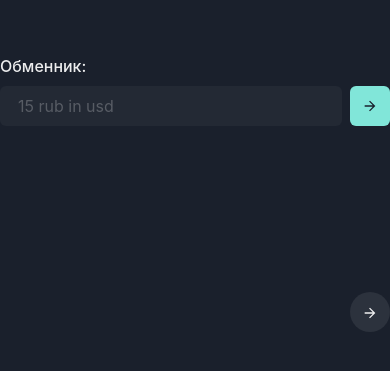
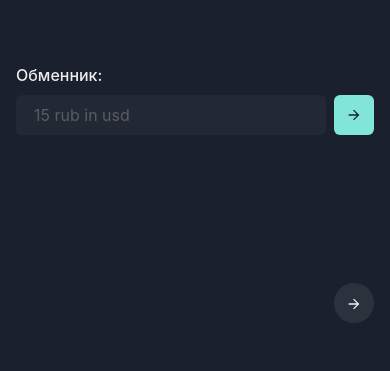
Before and after one commit to BaltsevichDanil/exchange_rate_sputnik, a React (Vite) app: page / in a window 390 px wide. Shown: the part 229-600 px from the top of the page. Built offline with nearby package versions, Linux system fonts and the light colour scheme; no server answers.

Commit message:
refactor: add some responsive to compnents

```diff
--- a/src/components/exchangeResult/exchangeResult.tsx
+++ b/src/components/exchangeResult/exchangeResult.tsx
@@ -88,11 +88,11 @@ const ExchangeResult: FC<IProps> = ({isOpen, exchangeInfo}) => {
             color='white'
             transform-style='preserve-3d'
           >
-            <Text fontWeight='bold' fontSize='4xl'>
+            <Text fontWeight='bold' fontSize={['2xl', '4xl']}>
               {exchangeInfo.fromAmount} {exchangeInfo.from}
             </Text>
             <ArrowForwardIcon fontSize='4xl' />
-            <Text fontWeight='bold' fontSize='4xl'>
+            <Text fontWeight='bold' fontSize={['2xl', '4xl']}>
               {exchangeInfo.toAmount} {exchangeInfo.to}
             </Text>
           </HStack>
--- a/src/components/pageWrapper/PageWrapper.tsx
+++ b/src/components/pageWrapper/PageWrapper.tsx
@@ -7,7 +7,7 @@ interface IProps {
 
 const PageWrapper: FC<IProps> = ({children}) => {
   return (
-    <Center h='100vh'>
+    <Center h='100vh' p={4}>
       <VStack spacing='4' w='container.sm'>
         {children}
       </VStack>
--- a/src/pages/currency/Currency.tsx
+++ b/src/pages/currency/Currency.tsx
@@ -67,7 +67,7 @@ const Currency: FC = () => {
   }
 
   return (
-    <VStack maxW='container.md' mx='auto' spacing={4} mt={10}>
+    <VStack maxW='container.md' mx='auto' spacing={4} mt={10} p={4}>
       <NavButton link='/' text='Обменник' dir='prev' />
       <Select
         variant='filled'
```
